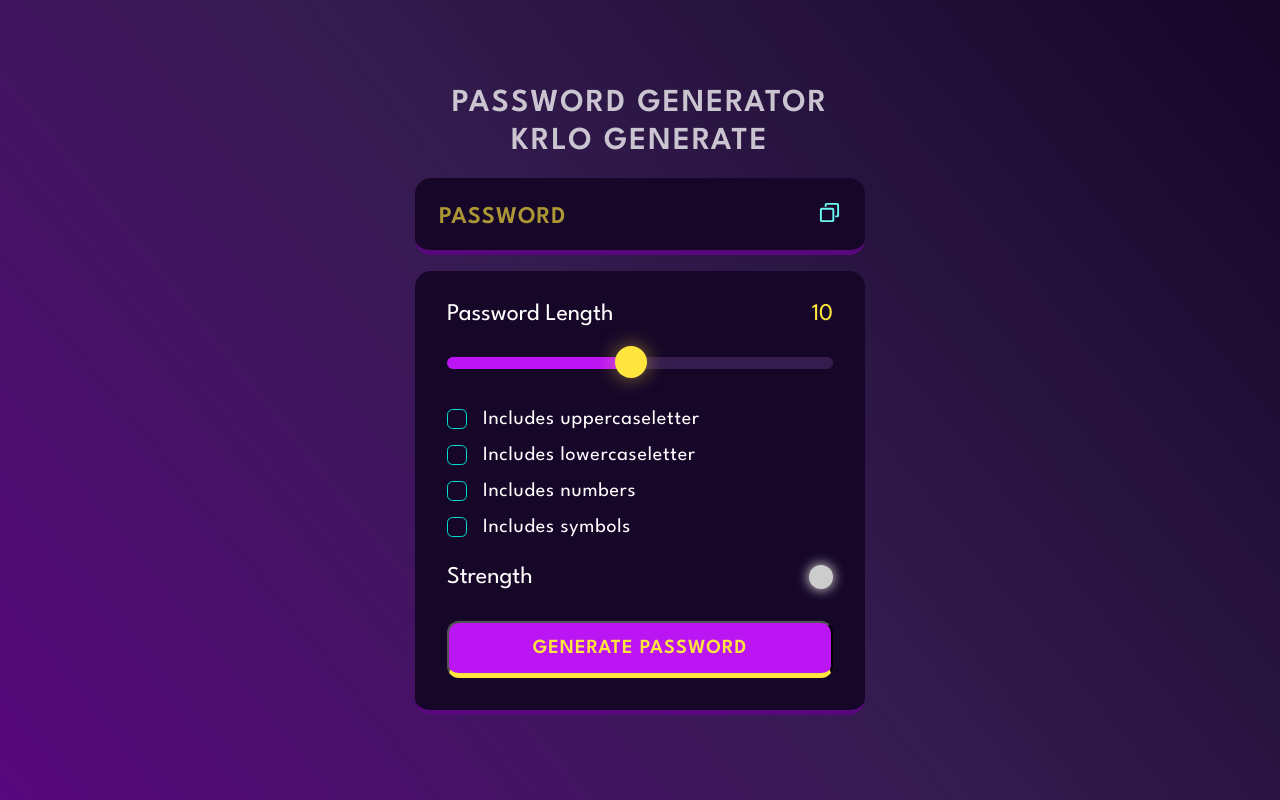
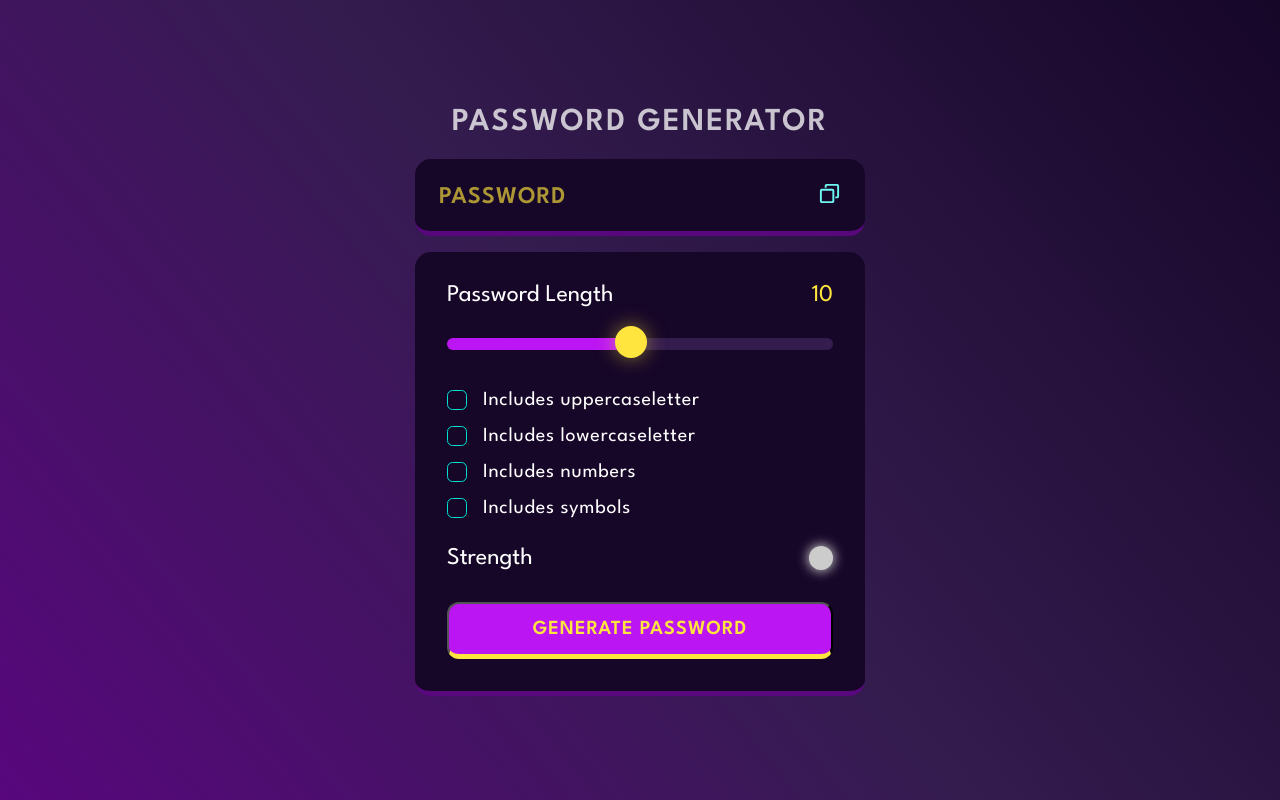
Before and after one commit to Wellitsabhi/Password-Generator, a plain HTML site: page index.html in a window 1280 px wide. Drawn offline with Linux system fonts and the light colour scheme.

Commit message:
Update index.html

```diff
--- a/index.html
+++ b/index.html
@@ -17,7 +17,7 @@
     <div class="container">
 
         <!--* HEADING  -->
-        <h1>Password Generator   krlo generate</h1>
+        <h1>Password Generator</h1>
 
         <!--DISPLAY CONTAINER , first block  -->
         <div class="display-container">
```
